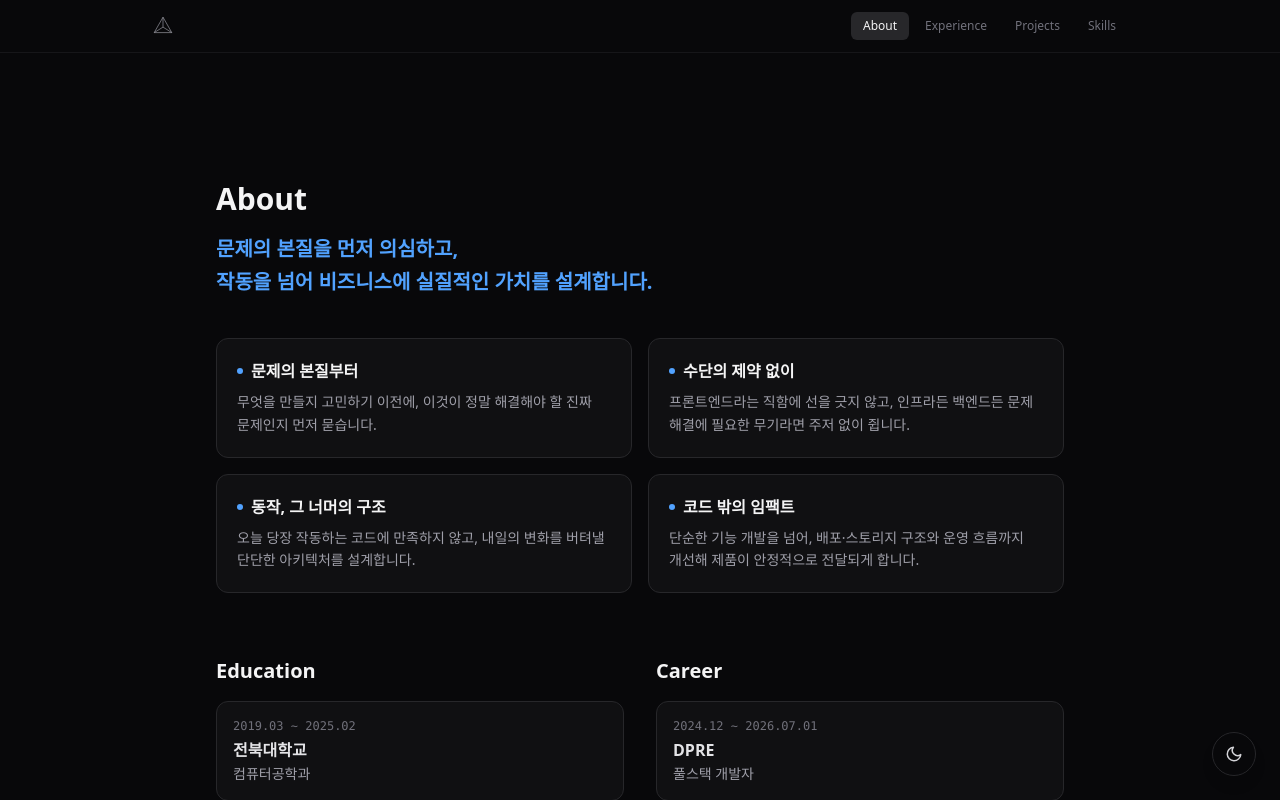
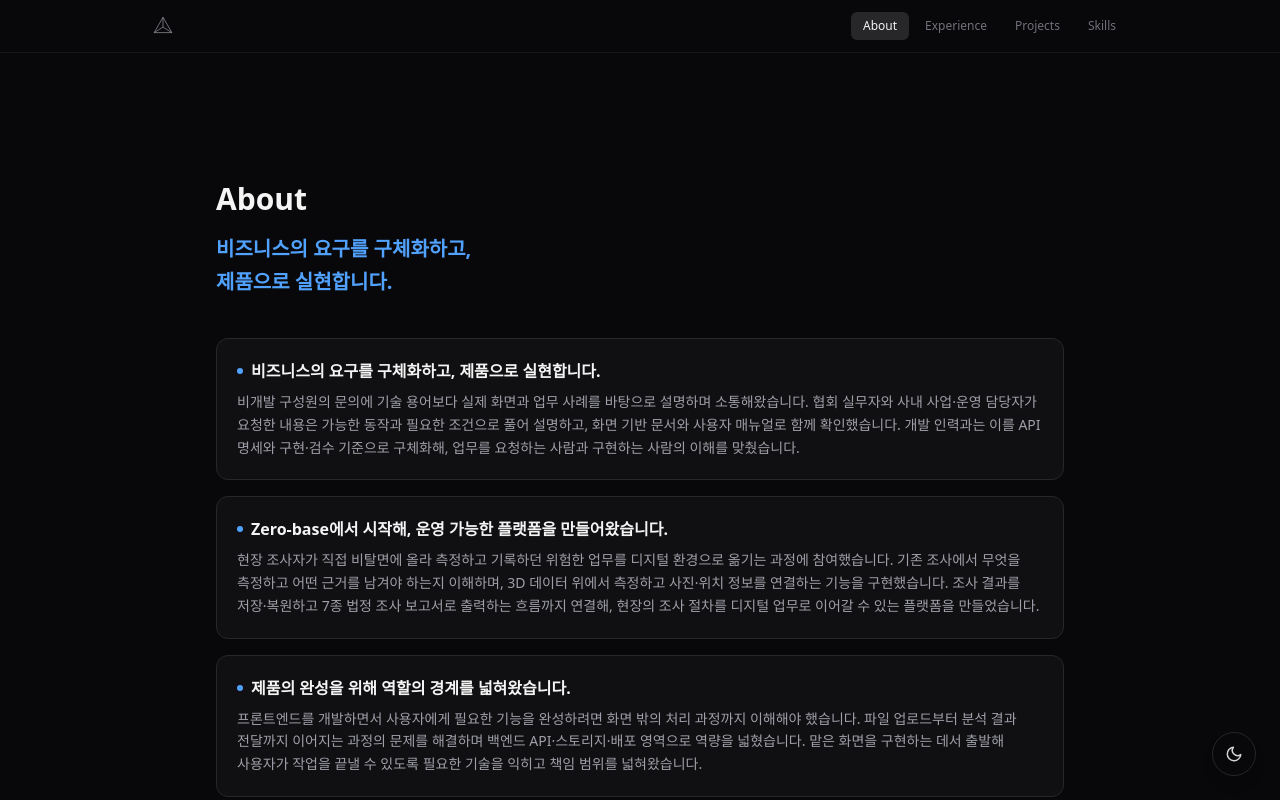
Before and after one commit to Koh-Du-Beom/portfolio, a Next.js app: page /about in a window 1280 px wide. Built offline with nearby package versions, Linux system fonts and the light colour scheme; a web font is replaced by a local one.

Commit message:
content: align About with resume and add SKALA experience

```diff
--- a/src/components/sections/AboutSection.tsx
+++ b/src/components/sections/AboutSection.tsx
@@ -4,20 +4,16 @@ import { motion } from "framer-motion";
 
 const highlights = [
   {
-    keyword: "문제의 본질부터",
-    desc: "무엇을 만들지 고민하기 이전에, 이것이 정말 해결해야 할 진짜 문제인지 먼저 묻습니다.",
+    keyword: "비즈니스의 요구를 구체화하고, 제품으로 실현합니다.",
+    desc: "비개발 구성원의 문의에 기술 용어보다 실제 화면과 업무 사례를 바탕으로 설명하며 소통해왔습니다. 협회 실무자와 사내 사업·운영 담당자가 요청한 내용은 가능한 동작과 필요한 조건으로 풀어 설명하고, 화면 기반 문서와 사용자 매뉴얼로 함께 확인했습니다. 개발 인력과는 이를 API 명세와 구현·검수 기준으로 구체화해, 업무를 요청하는 사람과 구현하는 사람의 이해를 맞췄습니다.",
   },
   {
-    keyword: "수단의 제약 없이",
-    desc: "프론트엔드라는 직함에 선을 긋지 않고, 인프라든 백엔드든 문제 해결에 필요한 무기라면 주저 없이 쥡니다.",
+    keyword: "Zero-base에서 시작해, 운영 가능한 플랫폼을 만들어왔습니다.",
+    desc: "현장 조사자가 직접 비탈면에 올라 측정하고 기록하던 위험한 업무를 디지털 환경으로 옮기는 과정에 참여했습니다. 기존 조사에서 무엇을 측정하고 어떤 근거를 남겨야 하는지 이해하며, 3D 데이터 위에서 측정하고 사진·위치 정보를 연결하는 기능을 구현했습니다. 조사 결과를 저장·복원하고 7종 법정 조사 보고서로 출력하는 흐름까지 연결해, 현장의 조사 절차를 디지털 업무로 이어갈 수 있는 플랫폼을 만들었습니다.",
   },
   {
-    keyword: "동작, 그 너머의 구조",
-    desc: "오늘 당장 작동하는 코드에 만족하지 않고, 내일의 변화를 버텨낼 단단한 아키텍처를 설계합니다.",
-  },
-  {
-    keyword: "코드 밖의 임팩트",
-    desc: "단순한 기능 개발을 넘어, 배포·스토리지 구조와 운영 흐름까지 개선해 제품이 안정적으로 전달되게 합니다.",
+    keyword: "제품의 완성을 위해 역할의 경계를 넓혀왔습니다.",
+    desc: "프론트엔드를 개발하면서 사용자에게 필요한 기능을 완성하려면 화면 밖의 처리 과정까지 이해해야 했습니다. 파일 업로드부터 분석 결과 전달까지 이어지는 과정의 문제를 해결하며 백엔드 API·스토리지·배포 영역으로 역량을 넓혔습니다. 맡은 화면을 구현하는 데서 출발해 사용자가 작업을 끝낼 수 있도록 필요한 기술을 익히고 책임 범위를 넓혀왔습니다.",
   },
 ];
 
@@ -32,8 +28,8 @@ const education = [
 const career = [
   {
     period: "2024.12 ~ 2026.07.01",
-    company: "DPRE",
-    role: "풀스택 개발자",
+    company: "주식회사 디프리",
+    role: "소프트웨어 엔지니어",
   },
 ];
 
@@ -49,7 +45,6 @@ const awards = [
 const certifications = [
   { title: "TOEIC Speaking IH · 150점", period: "2026.09.11 취득" },
   { title: "정보처리기사", period: "2024.12 취득" },
-  { title: "TOPCIT 495점", period: "2024.10 응시" },
   { title: "SQLD", period: "2024.09 취득" },
 ];
 
@@ -77,13 +72,13 @@ export default function AboutSection() {
           viewport={{ once: true }}
           transition={{ delay: 0.05 }}
         >
-          문제의 본질을 먼저 의심하고,
+          비즈니스의 요구를 구체화하고,
           <br />
-          작동을 넘어 비즈니스에 실질적인 가치를 설계합니다.
+          제품으로 실현합니다.
         </motion.p>
 
         {/* Highlights */}
-        <ul className="mt-10 grid gap-4 md:grid-cols-2">
+        <ul className="mt-10 grid gap-4">
           {highlights.map((item, i) => (
             <motion.li
               key={i}
--- a/src/components/sections/ExperienceSection.tsx
+++ b/src/components/sections/ExperienceSection.tsx
@@ -23,6 +23,11 @@ const experiences = [
     period: "2024.12 ~ 2026.07.01",
     subtitle: "소프트웨어 엔지니어",
   },
+  {
+    title: "[교육] SK AI Leader Academy",
+    subtitle: "SKALA · 다국어 상담 서비스 PM · 서비스 설계·AI Agent 검증",
+    period: "2026.07.14 ~ 현재",
+  },
 ];
 
 export default function ExperienceSection() {
@@ -43,7 +48,7 @@ export default function ExperienceSection() {
         <div className="relative mt-12 hidden md:block">
           <div className="absolute top-[1.125rem] left-0 right-0 h-px bg-gradient-to-r from-zinc-700 to-blue-400/60" />
 
-          <div className="grid grid-cols-4 gap-6">
+          <div className="grid grid-cols-5 gap-6">
             {experiences.map((item, i) => (
               <motion.div
                 key={item.period}
--- a/src/data/projects.ts
+++ b/src/data/projects.ts
@@ -222,6 +222,24 @@ export const projects: Project[] = [
       { label: "계절제 현장실습", value: "8주" },
     ],
   },
+  {
+    id: "skala",
+    order: 10,
+    title: "SKALA · 피부과·성형외과 다국어 상담 서비스",
+    period: "2026.07.14 – 현재",
+    stack: ["Loki", "Alloy", "Prometheus", "Grafana"],
+    description:
+      "SK AI Leader Academy 교육 프로젝트 · 외국인 고객 대상 · PM · 서비스 설계 및 AI Agent 검증",
+    bullets: [
+      "기존 병원 탐색·상담·예약 서비스를 예약 이후 안내와 후기까지 확장하는 과정에서, 사용자 여정과 기능별 동작·예외 상황을 정리했습니다. 이를 사용자 시나리오·인수조건과 연결해 서비스 설계서를 작성하고, 팀이 구현할 범위와 완료 여부를 판단할 기준을 구체화했습니다.",
+      "AI Agent 개선 전후의 응답 시간과 실제 답변을 비교하고 검증 결과서를 작성했습니다. 응답이 빨라져도 검색 조건이 누락되거나 결과 대신 재질문이 반환되는 사례를 확인해, 속도 개선과 기능 성공 여부를 구분했습니다. 측정 조건·응답 원문·판정 근거를 함께 정리해 개선 효과와 남은 문제를 확인할 수 있도록 했습니다.",
+      "서비스별 실행 기록과 AI Agent 측정 결과를 함께 확인하기 위해 Loki·Alloy 로그 수집과 Prometheus·Grafana 대시보드를 도입했습니다. 로컬 검증 환경에서 9개 서비스의 로그와 시나리오별 응답 시간을 조회할 수 있게 했습니다.",
+    ],
+    metrics: [
+      { label: "역할", value: "PM · 설계·검증" },
+      { label: "로컬 로그 조회", value: "9개 서비스" },
+    ],
+  },
 ];
 
 export const timeline = [
```
